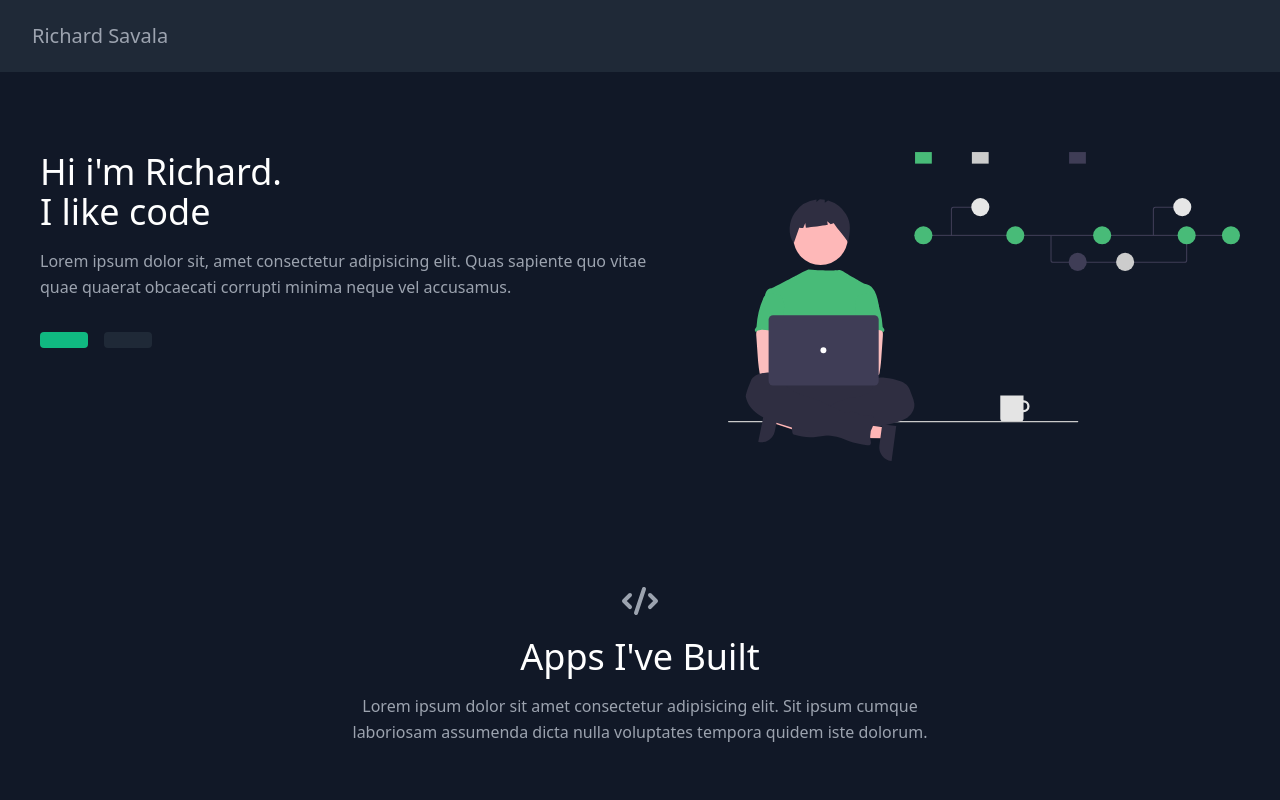
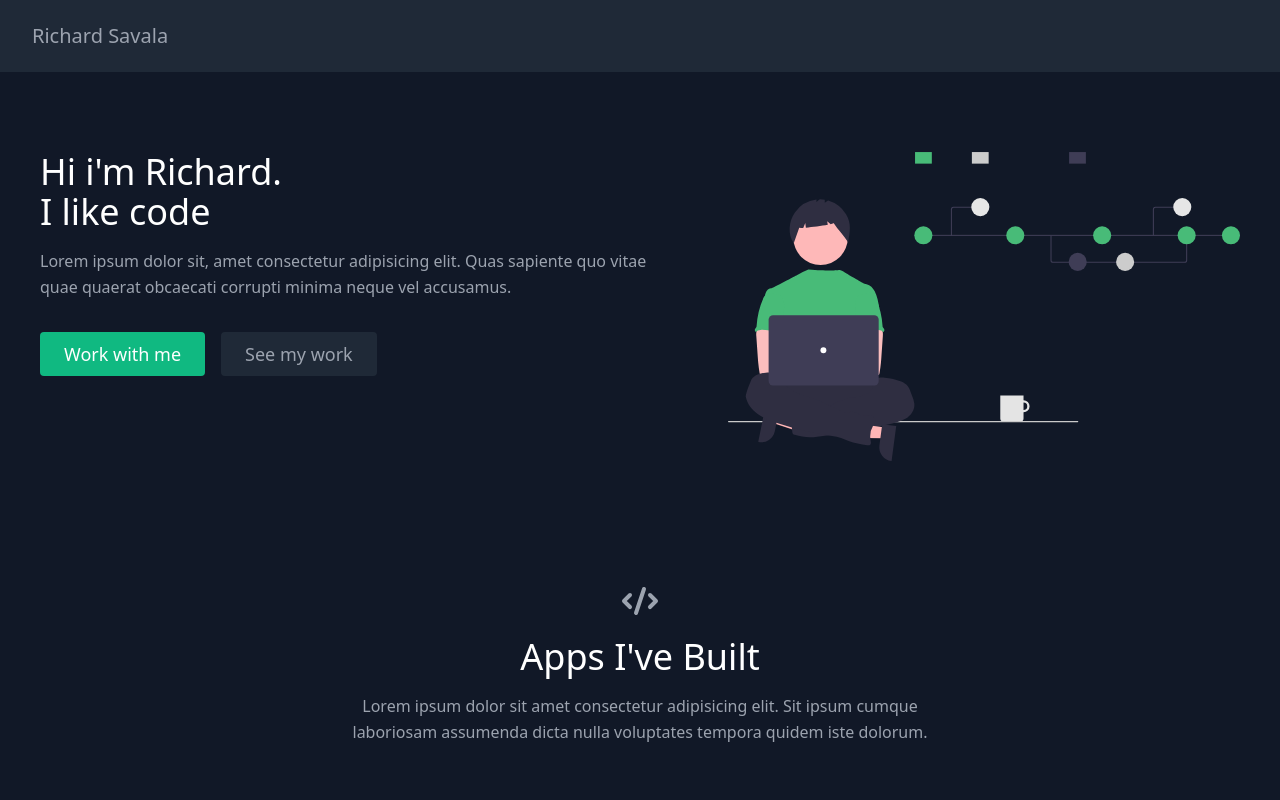
Before and after one commit to richardsavala/react-portfolio, a React (Create React App) app: page / in a window 1280 px wide. Shown: the top 800 px of the page. Built offline with nearby package versions, Linux system fonts and the light colour scheme.

Commit message:
Add files via upload
react portfolio - about page button fix
in About.js  updated buttons

```diff
--- a/src/components/About.js
+++ b/src/components/About.js
@@ -17,18 +17,15 @@ export default function About() {
             <a
               href="#contact"
               className="inline-flex text-white bg-green-500 border-0 py-2 px-6 focus:outline-none hover:bg-green-600 rounded text-lg"
-              Work
-              with
-              me
-            ></a>
+            >
+              Work with me
+            </a>
             <a
               href="#projects"
               className="ml-4 inline-flex text-gray-400 bg-gray-800 border-0 py-2 px-6 focus:outline-none hover:bg-gray-700 hover:text-white rounded text-lg"
-              See
-              my
-              past
-              work
-            ></a>
+            >
+              See my work
+            </a>
           </div>
         </div>
         <div className="lg:max-w-lg lg:w-full md:w-1/2.w-5/6">
```
